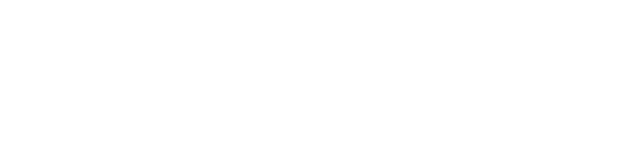
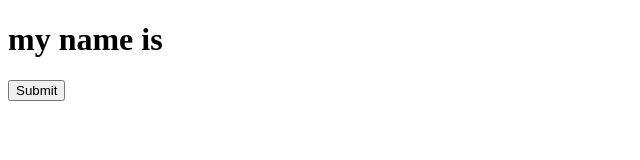
Before and after one commit to Aditya32122/SPPU_CS, a plain HTML site: page index.html in a window 1280 px wide. Shown: the whole page, without its empty margins (0-640 px from the left). Drawn offline with Linux system fonts and the light colour scheme.

Commit message:
added submit button

```diff
--- a/index.html
+++ b/index.html
@@ -6,6 +6,7 @@
     <title>git ex</title>
 </head>
 <body>
-
+    <h1>my name is </h1>
+<button>Submit</button>
 </body>
 </html>
```
